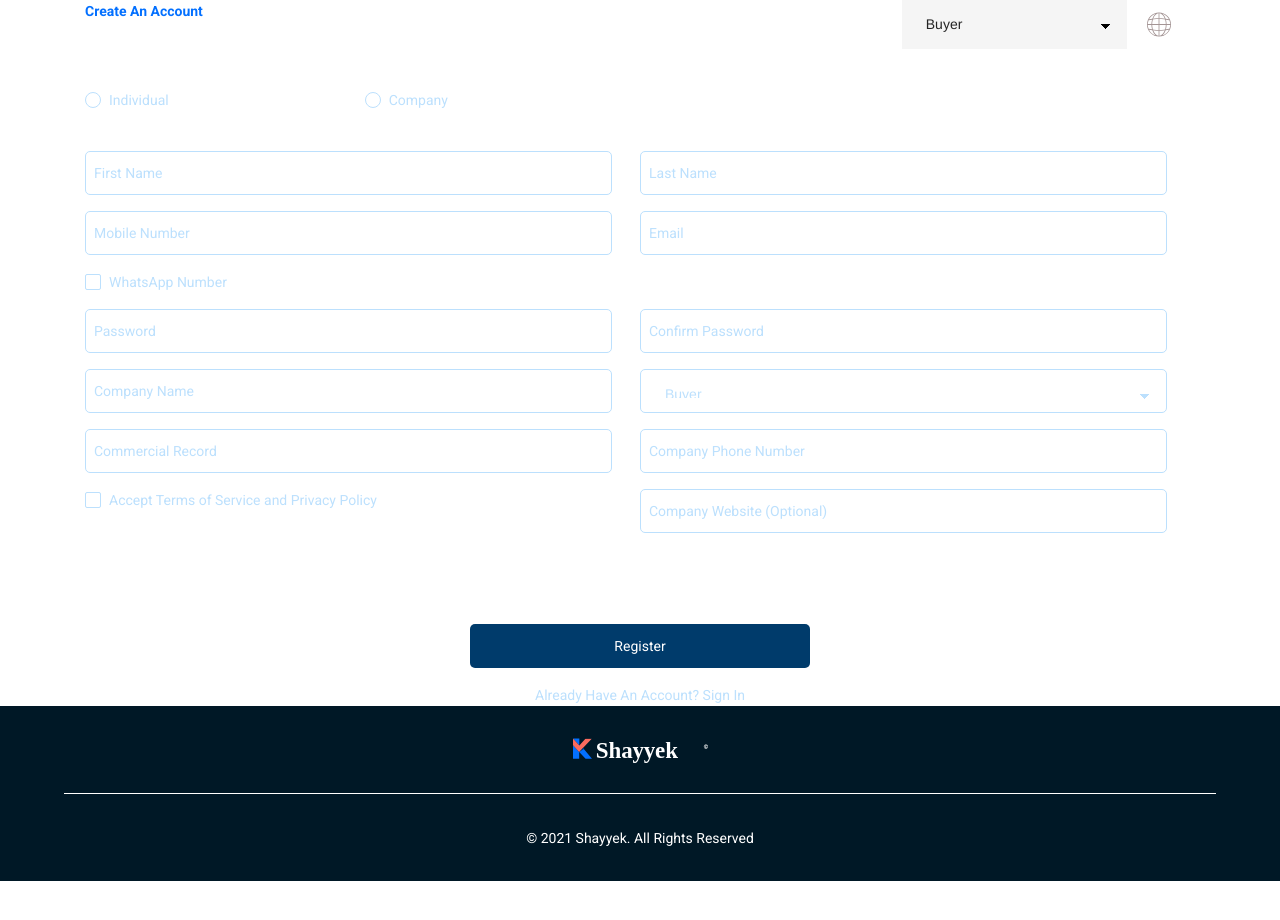
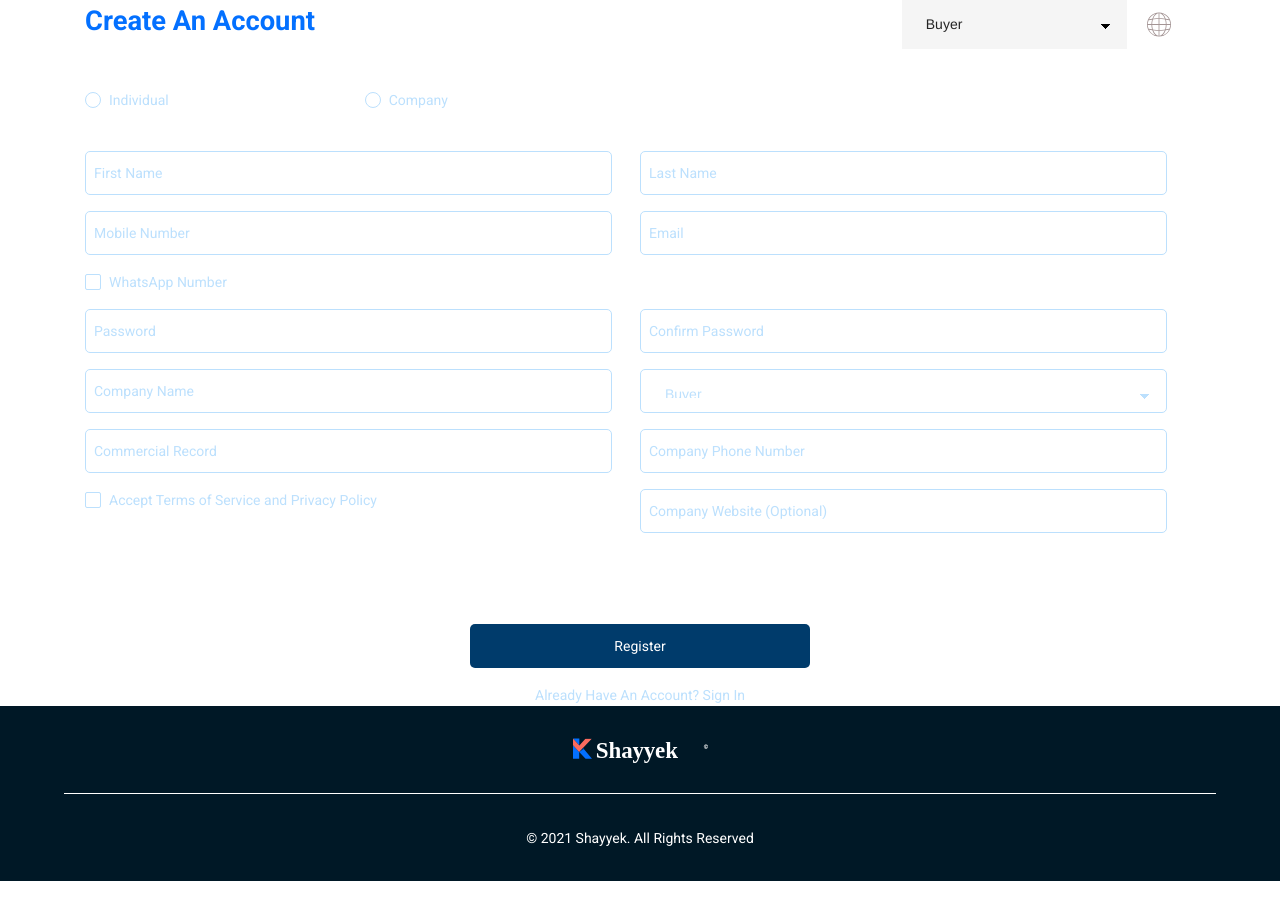
Before and after one commit to nour-gamal/Shayyek, a React (Create React App) app: page /registeration in a window 1280 px wide. Shown: the top 920 px of the page. Built offline with nearby package versions, Linux system fonts and the light colour scheme.

Commit message:
change font

```diff
--- a/src/Modules/Registeration/Components/RegistrationForm/RegisterationForm.css
+++ b/src/Modules/Registeration/Components/RegistrationForm/RegisterationForm.css
@@ -66,7 +66,7 @@
 .Registration .ant-radio-group {
 	margin-top: 40px;
 }
-.Registration .f3 {
+.Registration .f-27 {
 	font-weight: bold;
 	color: #0370ff;
 }
--- a/src/Modules/Registeration/Components/RegistrationForm/RegistrationForm.js
+++ b/src/Modules/Registeration/Components/RegistrationForm/RegistrationForm.js
@@ -22,7 +22,7 @@ function RegisterationForm() {
 			<div className="container">
 				<Row>
 					<Col md={12} xs={24}>
-						<div className="f3">
+						<div className="f-27">
 							{currentLocal.registration.createAnAccount}
 						</div>
 					</Col>
```
